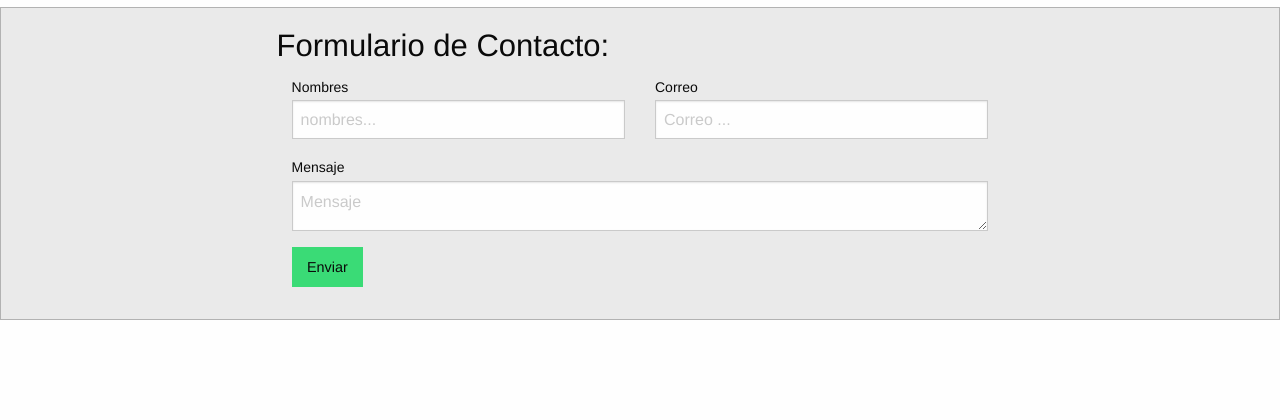
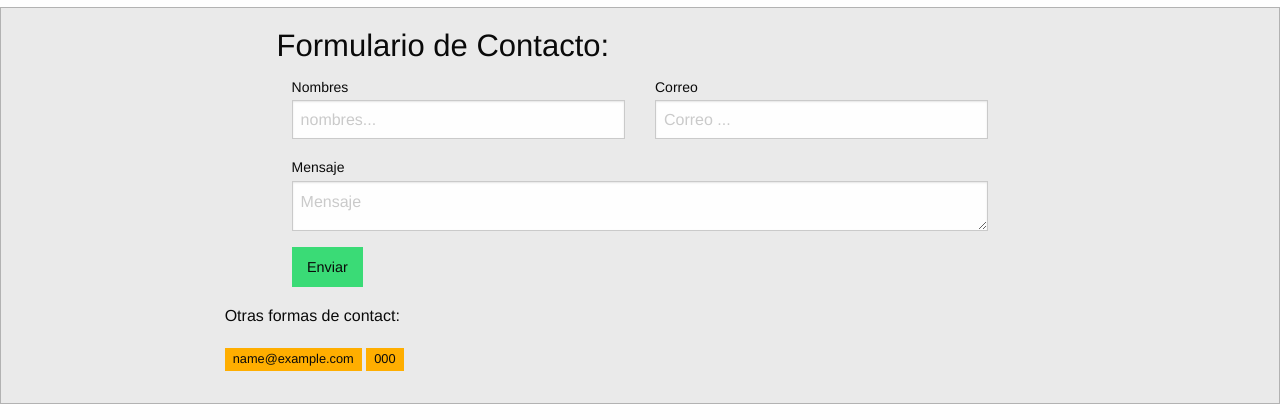
Before and after one commit to vlvarezillanes13/my-blog-dj, a Django app: template blog/templates/entrada/lista.html in a window 1280 px wide. Shown: the part 564-984 px from the top of the page. Before the commit the page ends 884 px from the top, so only its background shows below. Run offline with Django 3.2, Linux system fonts and the light colour scheme; the template is opened without the code that fills it: most values are stand-ins (such as "Sample title", 1, 10 or a date in 2020); grey boxes marked "Sample" are stand-in pictures; some libraries are stand-ins or nearby versions.

Commit message:
Formulario de contacto

```diff
--- a/blog/applications/home/views.py
+++ b/blog/applications/home/views.py
@@ -12,7 +12,7 @@ from django.views.generic import (
 from applications.entrada.models import Entry
 
 from applications.home.models import Home
-from applications.home.forms import SuscribersForm
+from applications.home.forms import ContactForm, SuscribersForm
 
 class HomePageView(TemplateView):
     template_name = "home/index.html"
@@ -37,3 +37,7 @@ class HomePageView(TemplateView):
 class SuscriberCreateView(CreateView):
     form_class = SuscribersForm
     success_url = '.'
+
+class ContactCreateView(CreateView):
+    form_class = ContactForm
+    success_url = '.'
--- a/blog/blog/settings/base.py
+++ b/blog/blog/settings/base.py
@@ -75,6 +75,7 @@ TEMPLATES = [
                 'django.template.context_processors.request',
                 'django.contrib.auth.context_processors.auth',
                 'django.contrib.messages.context_processors.messages',
+                'applications.procesors.home_contact',
             ],
         },
     },
--- a/blog/templates/home/index.html
+++ b/blog/templates/home/index.html
@@ -53,7 +53,7 @@
             <!-- This is the first modal -->
             <div class="reveal" id="exampleModal2" data-reveal style="width: 300px;">
                 <p class="lead">Ingresa tu correo</p>
-                <form class="grid-x grid-margin-x" method="POST" action="{% url home_app:add-suscription %}">
+                <form class="grid-x grid-margin-x" method="POST" action="{% url 'home_app:add-suscription' %}">
                     {% csrf_token %}
                     <div class="cell small-12">
                         {{ form.email }}
--- a/blog/templates/includes/footer.html
+++ b/blog/templates/includes/footer.html
@@ -1,27 +1,33 @@
 <div class="callout secondary">
     <div class="grid-x align-center">
         <h3 class="cell small-12 large-7">Formulario de Contacto:</h3>
-        <form class="cell small-12 large-7">
+        <form class="cell small-12 large-7" method="POST" action="{% url 'home_app:add-contact' %}">
+          {% csrf_token %}
           <div class="grid-x grid-padding-x">
               <div class="medium-6 cell">
                 <label>Nombres
-                    <input type="text" placeholder="nombres...">
+                  <input type="text" placeholder="nombres..." name="full_name" id="id_full_name">
                 </label>
               </div>
               <div class="medium-6 cell">
                 <label>Correo
-                    <input type="text" placeholder="Correo ...">
+                  <input type="email" placeholder="Correo ..." name="email" id="id_email">
                 </label>
               </div>
               <div class="medium-12 cell">
                   <label>Mensaje
-                        <textarea placeholder="Mensaje"></textarea>
+                      <textarea placeholder="Mensaje" name="messagge" id="id_messagge"></textarea>
                   </label>
               </div>
               <div class="medium-12 cell">
-                    <button type="button" class="success button">Enviar</button>
+                  <button type="sunmit" class="success button">Enviar</button>
               </div>
           </div>
         </form>
+        <p class="cell large-8">Otras formas de contact:</p>
+        <p class="cell large-8">
+          <span class="label warning">{{email}}</span>
+          <span class="label warning">{{phone}}</span>
+        </p>
     </div>
 </div>
```
Also changed, not shown: blog/applications/home/forms.py (+8 -1 lines), blog/applications/home/urls.py (+6 -1 lines), blog/applications/procesors.py (added, +10 -0 lines). Lines whose indentation alone changed are shown as unchanged.
